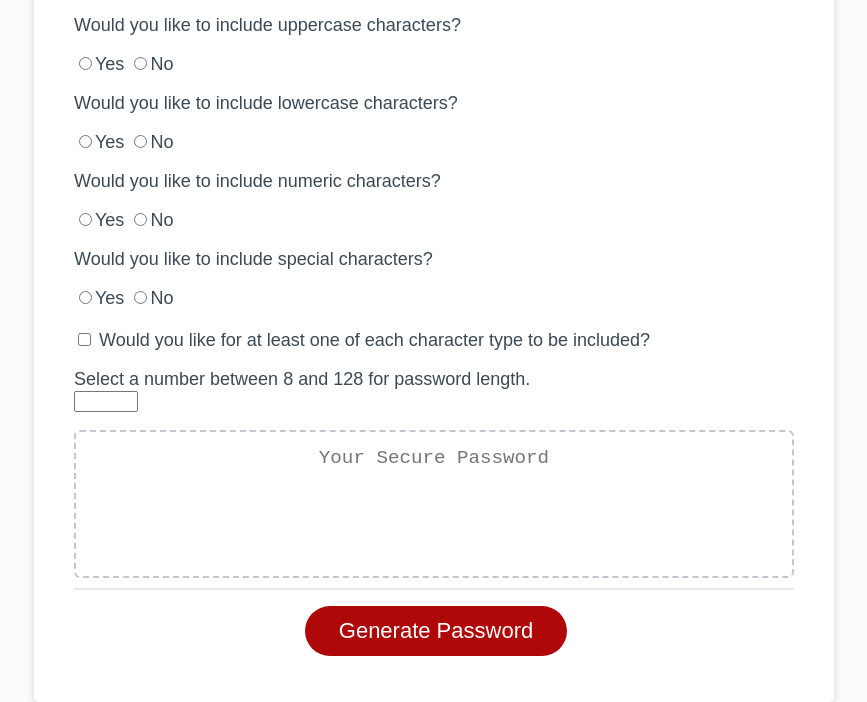
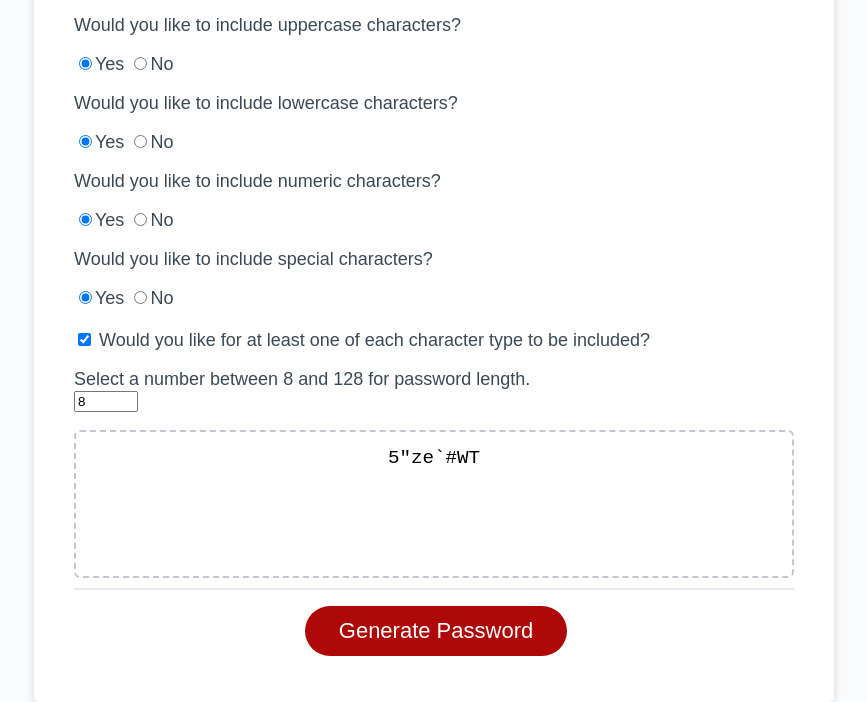
Before and after one commit to JustinNByrd/password-generator, a plain HTML site: page index.html in a window 1280 px wide. Both pictures are taken after a click on the button "Generate Password". Shown: the part 241-943 px from the top of the page, without its empty margins (206-1073 px from the left). Drawn offline with Linux system fonts and the light colour scheme.

Commit message:
Added script to generate random password

```diff
--- a/assets/script.js
+++ b/assets/script.js
@@ -1,5 +1,7 @@
 // Assignment Code
 var generateBtn = document.querySelector("#generate");
+const minLength = 8;
+const maxLength = 128;
 
 // Write password to the #password input
 function writePassword() {
@@ -15,29 +17,124 @@ generateBtn.addEventListener("click", writePassword);
 
 // Generate the pasword
 function generatePassword() {
-  var includeUpperCase, includeLowerCase, includeSpecial, includeNumbers, passwordLength;
-  var charPool = [];
+    var errorDiv = document.querySelector("#errorDiv");
+    errorDiv.textContent = "";
 
-  // Do while user input does not meet requirements of at least one char type and password length between 8 and 128.
-  while (charPool.length === 0 || (passwordLength < 8 || passwordLength > 128)) {
-    includeUpperCase = confirm("Would you like to include uppercase character?");
-    // If yes, push ascii values for uppercase chars to charPool array.
-    if (includeUpperCase === true) {
-      for (i = 65; i <= 90; i++) {
-        charPool.push(i);
+    var includeUpperCase = document.forms["requirementsForm"]["radioUpper"].value;
+    var includeLowerCase = document.forms["requirementsForm"]["radioLower"].value;
+    var includeNumeric = document.forms["requirementsForm"]["radioNumeric"].value;
+    var includeSpecial = document.forms["requirementsForm"]["radioSpecial"].value;
+    var passwordLength = document.forms["requirementsForm"]["passwordLength"].value;
+    var enforceInclusion = document.forms["requirementsForm"]["enforceInclusion"].checked;
+
+    var upperCaseChars = "ABCDEFGHIJKLMNOPQRSTUVWXYZ";
+    var lowerCaseChars = "abcdefghijklmnopqrstuvwxyz";
+    var numericChars = "0123456789";
+    var specialChars = "!\"#$%&'()*+,-./:;<=>?@[\\]^_`{|}~";
+    var charPool = "";
+    var generatedPassword = "";
+    var conditionsMet;
+    var charTypeIncluded;
+
+    // Add user selected char types into charPool
+    if (includeUpperCase == "yes") {
+        for (i=0; i<upperCaseChars.length; i++)
+            charPool+=upperCaseChars.charAt(i);
+    }
+    if (includeLowerCase == "yes") {
+        for (i=0; i<lowerCaseChars.length; i++)
+            charPool+=lowerCaseChars.charAt(i);
+    }
+    if (includeNumeric == "yes") {
+        for (i=0; i<numericChars.length; i++)
+            charPool+=numericChars.charAt(i);
+    }
+    if (includeSpecial == "yes") {
+        for (i=0; i<specialChars.length; i++)
+            charPool+=specialChars.charAt(i);
+    }
+
+    // Make sure user selected at least one char type and display error if needed
+    if (charPool.length == 0) {
+        errorDiv.textContent = "You must select at least one character type to include.";
+    }
+
+    // Make sure user selected password length is between 8 and 128 and display error if needed
+    if (passwordLength < minLength || passwordLength > maxLength) {
+        if (errorDiv.textContent == "") {
+            errorDiv.textContent = "Password length must be between " + minLength + " and " + maxLength + ".";
+        }
+        else {
+            errorDiv.textContent += " Password length must be between " + minLength + " and " + maxLength + ".";
         }
     }
-    includeLowerCase = confirm("Would you like to include lowercase characters?")
-    // If yes, push ascii values for lowercase chars to charPool array.
-    if (includeLowerCase === true) {
-      for ( i= 97; i <= 122) {
-        charPool.push(i);
+
+    // If there is an error, return ""
+    if (errorDiv.textContent != "")
+        return "";
+
+    if (enforceInclusion == false) {
+        for (i=0; i<passwordLength; i++) {
+            // Pick a charPool index at random and add the picked char to password
+            generatedPassword += charPool.charAt(Math.floor(Math.random() * charPool.length));
         }
     }
-    includeSpecial = confirm("Would you like to include special characters?")
-    // If yes, push special chars to charPool array.
-    if (includeSpecial === true) {
-      for (i = )
+    else {
+        // Loop until generated password includes all user selected char types
+        do {
+            generatedPassword = "";
+            for (i=0; i<passwordLength; i++) {
+                // Pick a charPool index at random and add the picked char to password
+                generatedPassword += charPool.charAt(Math.floor(Math.random() * charPool.length));
             }
+
+            // Ensure at least one of each char type is included
+            conditionsMet = true;
+            if (includeUpperCase == "yes") {
+                charTypeIncluded = false;
+                i=0;
+                while (charTypeIncluded == false && i<generatedPassword.length) {
+                    if (upperCaseChars.includes(generatedPassword.charAt(i)))
+                        charTypeIncluded = true;
+                    i++;
                 }
+                if (charTypeIncluded == false)
+                    conditionsMet = false;
             }
+           if (includeLowerCase == "yes") {
+                charTypeIncluded = false;
+                i=0;
+                while (charTypeIncluded == false && i<generatedPassword.length) {
+                    if (lowerCaseChars.includes(generatedPassword.charAt(i)))
+                        charTypeIncluded = true;
+                    i++;
+                }
+                if (charTypeIncluded == false)
+                    conditionsMet = false;
+            }
+            if (includeNumeric == "yes") {
+                charTypeIncluded = false;
+                i=0;
+                while (charTypeIncluded == false && i<generatedPassword.length) {
+                    if (numericChars.includes(generatedPassword.charAt(i)))
+                        charTypeIncluded = true;
+                    i++;
+                }
+                if (charTypeIncluded == false)
+                    conditionsMet = false;
+            }
+            if (includeSpecial == "yes") {
+                charTypeIncluded = false;
+                i=0;
+                while (charTypeIncluded == false && i<generatedPassword.length) {
+                    if (specialChars.includes(generatedPassword.charAt(i)))
+                        charTypeIncluded = true;
+                    i++;
+                }
+                if (charTypeIncluded == false)
+                    conditionsMet = false;
+            }
+        } while (conditionsMet == false);
+    }
+    return generatedPassword;
+}
--- a/assets/style.css
+++ b/assets/style.css
@@ -28,6 +28,10 @@ header {
   padding: 20px;
   padding-top: 0px;
   color: hsl(206, 17%, 28%);
+}
+
+#errorDiv {
+    color: red;
 }
 
 .card {
--- a/index.html
+++ b/index.html
@@ -19,24 +19,27 @@
                 <h2>Generate a Password</h2>
             </div>
             <div class="requirementsFormDiv">
+                <!-- form for user to input requirements -->
                 <form name="requirementsForm" id="requirementsForm">
                     <p>Would you like to include uppercase characters?</p>
-                    <input type="radio" id="upperYes" name="radioUpper" value="yes"><label for="yes">Yes</label>
+                    <input type="radio" id="upperYes" name="radioUpper" value="yes" checked><label for="yes">Yes</label>
                     <input type="radio" id="upperNo" name="radioUpper" value="no"><label for="yes">No</label>
                     <p>Would you like to include lowercase characters?</p>
-                    <input type="radio" id="lowerYes" name="radioLower" value="yes"><label for="yes">Yes</label>
+                    <input type="radio" id="lowerYes" name="radioLower" value="yes" checked><label for="yes">Yes</label>
                     <input type="radio" id="lowerNo" name="radioLower" value="no"><label for="yes">No</label>
                     <p>Would you like to include numeric characters?</p>
-                    <input type="radio" id="numericYes" name="radioNumeric" value="yes"><label for="yes">Yes</label>
+                    <input type="radio" id="numericYes" name="radioNumeric" value="yes" checked><label for="yes">Yes</label>
                     <input type="radio" id="numericrNo" name="radioNumeric" value="no"><label for="yes">No</label>
                     <p>Would you like to include special characters?</p>
-                    <input type="radio" id="specialYes" name="radioSpecial" value="yes"><label for="yes">Yes</label>
+                    <input type="radio" id="specialYes" name="radioSpecial" value="yes" checked><label for="yes">Yes</label>
                     <input type="radio" id="specialrNo" name="radioSpecial" value="no"><label for="yes">No</label>
                     <br><br>
-                    <input type="checkbox" id="enforceInclusion" name="enforceInclusion"> <label for="enforceInclusion">Would you like for at least one of each character type to be included?</label>
+                    <input type="checkbox" id="enforceInclusion" name="enforceInclusion" checked> <label for="enforceInclusion">Would you like for at least one of each character type to be included?</label>
                     <p>Select a number between 8 and 128 for password length.<br>
-                    <input type="number" id="passwordLength" name="passwordLength" min="8" max="128"></p>
+                    <input type="number" id="passwordLength" name="passwordLength" min="8" max="128" value="8"></p>
                 </form>
+                <!-- Place holder for error messages -->
+                <div id="errorDiv"></div>
             </div>
             <div class="card-body">
                 <textarea readonly id="password" placeholder="Your Secure Password"
```
Lines whose indentation alone changed are shown as unchanged.
